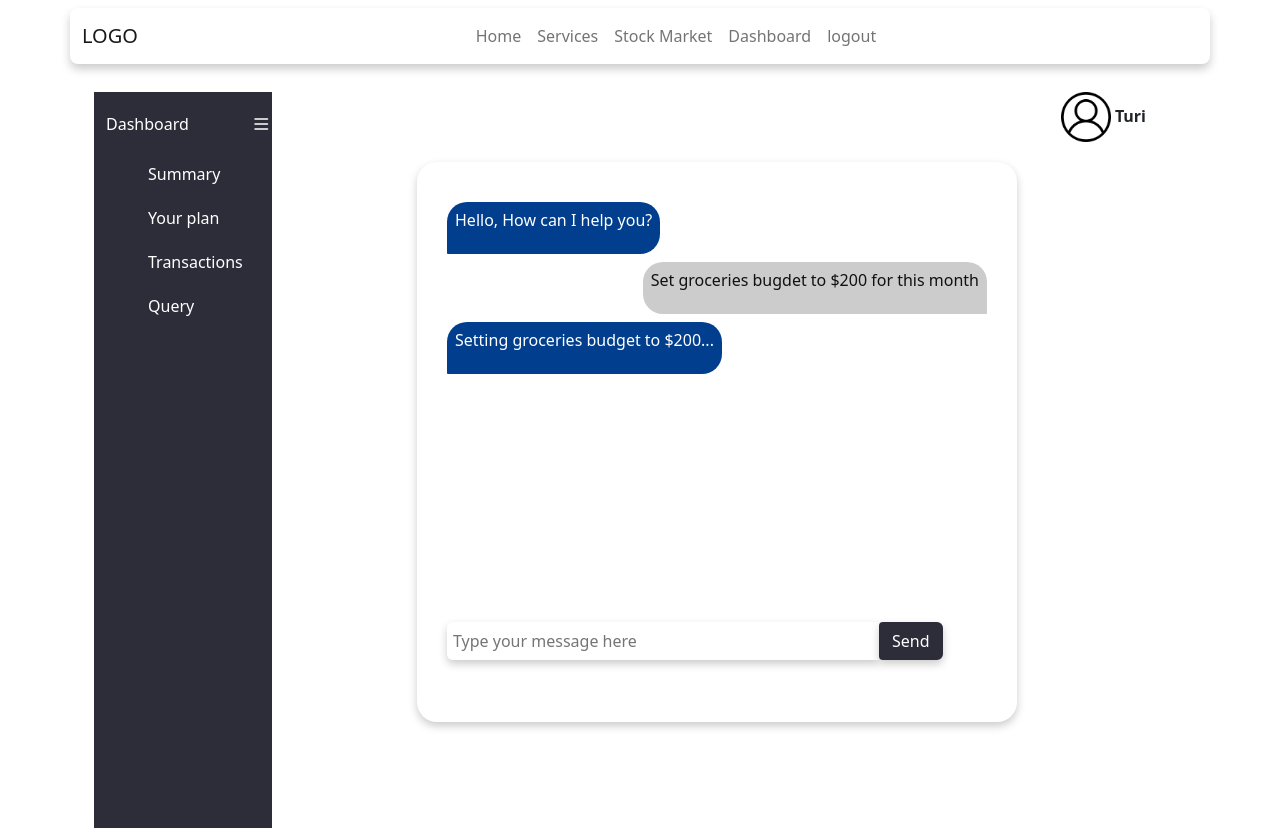
After one commit to SimonAndro/virtual-financial-assistant, a Django app: page /ai-chat in a window 1280 px wide. The commit adds this page. Run offline with Django 4.2, Linux system fonts and the light colour scheme; a user stored in the database is signed in; some libraries are stand-ins or nearby versions.

Commit message:
AI chat page & stock news section

```diff
--- a/web app/webapp/static/styles/style.css
+++ b/web app/webapp/static/styles/style.css
@@ -213,3 +213,76 @@ body{
 .suggest-list:hover{
     background-color: #eeeeee;
 }
+.latest-news{
+    display: block;
+    margin-top: 20px;
+}
+
+/* Chat window */
+
+.chat-window{
+    display: block;
+    margin: 0 auto;
+    margin-top: 70px;
+    box-shadow: 0px 4px 8px 0px #ccc;
+    padding: 30px;
+    width: 600px;
+    border-radius: 20px;
+    height: 70vh;
+}
+
+.chat-window .bot-messagebox{
+    margin-top: 10px;
+    width: 100%;
+    height: 50px;
+    /* border: 1px solid red; */
+}
+
+.chat-window .user-messagebox{
+    margin-top: 10px;
+    width: 100%;
+    height: 50px;
+    /* border: 1px solid red; */
+}
+
+.message{
+  border-radius: 20px;
+  padding: 6px 8px;
+}
+
+.bot-messagebox .message{
+    float: left;
+    background-color: #013e8d;
+    color: #ffffff;
+    border-bottom-left-radius: 1px;
+}
+
+.user-messagebox .message{
+    float: right;
+    background-color: #ccc;
+    color: #111;
+    border-bottom-right-radius: 1px;
+}
+
+.user-message-input{
+    bottom: 0;
+    /* border: 1px solid red; */
+    margin-top: 250px;
+    display: flex;
+}
+.user-message-input input{
+    width: 80%;
+    border: none;
+    box-shadow: 0px 4px 8px 0px #ccc;
+    padding: 6px;
+    border-top-left-radius: 6px;
+    border-bottom-left-radius: 6px;
+}
+.user-message-input .btn{
+    box-shadow: 0px 4px 8px 0px #ccc;
+    border-bottom-right-radius: 6px;
+    border-top-right-radius: 6px;
+    background-color: #2d2d39;
+    color: #fff;
+
+}
--- /dev/null
+++ b/web app/webapp/vfa/templates/vfa/chat.html
@@ -0,0 +1,47 @@
+{% extends 'index.html' %}
+
+{% load static %}
+{% block content  %}
+
+<main class="container row">
+    <!-- Side menu -->
+    {% include 'vfa/menu_component.html' %}
+
+    <div class="main-content col-10">
+        <div class="user-info">
+            <img src="{% static 'images/user.png' %}" alt="Avatar">
+            <p>{{user.username}}</p>
+        </div>
+
+        <div class="chat-window">
+           <div class="bot-messagebox">
+               <div class="message">
+                    <p>Hello, How can I help you?</p>
+               </div>
+           </div><!--Bot-message box -->
+
+           <div class="user-messagebox">
+                <div class="message">
+                    <p>Set groceries bugdet to $200 for this month</p>
+                </div>
+           </div><!--User-message box -->
+
+           <div class="bot-messagebox">
+            <div class="message">
+                 <p>Setting groceries budget to $200...</p>
+            </div>
+        </div><!--Bot-message box -->
+
+        <form class="user-message-input" action="">
+            <input type="text" name="user-message" id="" placeholder="Type your message here">
+            <button class="btn">Send</button>
+        </form>
+
+        </div> <!--Chat window -->
+
+    </div>
+
+</main>
+
+
+{% endblock %}
--- /dev/null
+++ b/web app/webapp/vfa/templates/vfa/menu_component.html
@@ -0,0 +1,27 @@
+<!-- Side menu start -->
+<div class="show-side-menu">
+    <a href=""><i class="fas fa-bars col-3" id="show-menu"></i></a>
+</div>
+
+<div class="side-menu col-2" id="side-menu">
+    <div class="row">
+        <div class="col-10">
+            <p>Dashboard</p>
+        </div>
+        <div class="col-2">
+            <a href="" id="hide-menu"><i class="fas fa-bars col-3"></i></a>
+        </div>
+
+    </div>
+
+    <div class="menu-options">
+        <ul>
+            <li><a href="#">Summary</a></li>
+            <li><a href="#">Your plan</a></li>
+            <li><a href="#">Transactions</a></li>
+            <li><a href="{% url 'ai-chat' %}">Query</a></li>
+        </ul>
+
+    </div>
+
+</div> <!--Side menu end-->
--- a/web app/webapp/vfa/urls.py
+++ b/web app/webapp/vfa/urls.py
@@ -10,4 +10,5 @@ urlpatterns = [
     path('services', views.services, name="services"),
     path('user-dashboard/<str:pk>/', views.userDashboard, name="user-dashboard"),
     path('stock-market', views.stockMarket, name="stock-market"),
+    path('ai-chat', views.aiChat, name="ai-chat"),
 ]
--- a/web app/webapp/vfa/views.py
+++ b/web app/webapp/vfa/views.py
@@ -1,4 +1,5 @@
 
+from multiprocessing import context
 from django.shortcuts import render, redirect
 from django.contrib.auth.forms import UserCreationForm
 from django.contrib.auth import authenticate, login, logout
@@ -70,3 +71,8 @@ def userDashboard(request, pk):
     account = Account.objects.get(id=pk)
     context = {'user':user, 'account':account}
     return render(request, 'vfa/user_dashboard.html', context)
+
+@login_required(login_url='chat')
+def aiChat(request):
+    context = {}
+    return render(request, 'vfa/chat.html', context)
```
Also changed, not shown: web app/webapp/vfa/templates/vfa/stock_market.html (+56 -1 lines), web app/webapp/vfa/templates/vfa/user_dashboard.html (+13 -27 lines).
